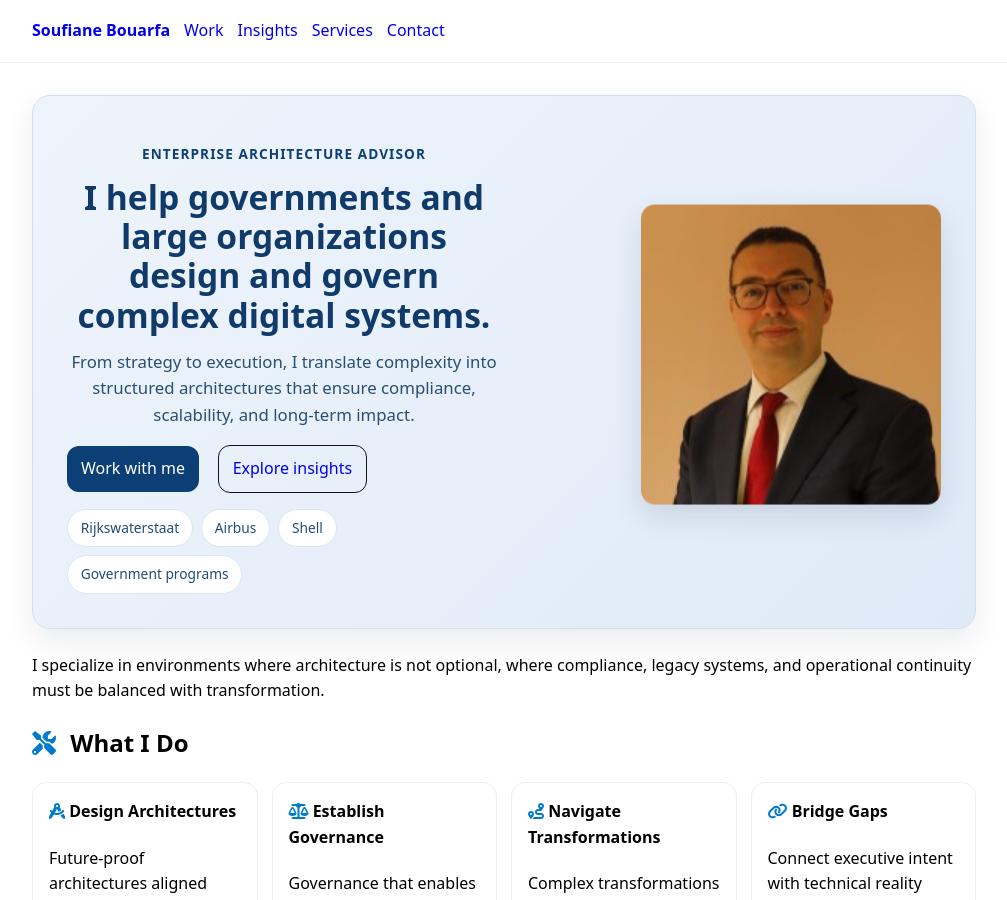
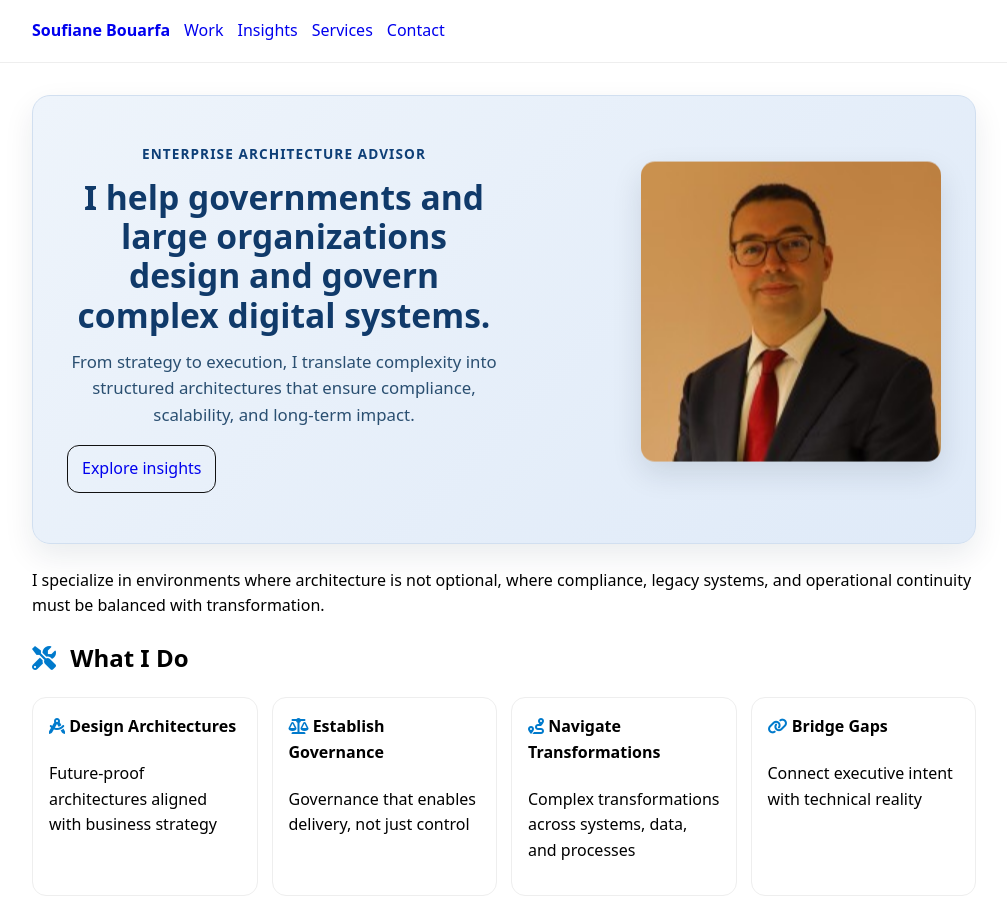
Before and after one commit to sbouarfa/soufianebouarfa.github.io, a Jekyll site: the page built from index.md, in a window 1280 px wide and 900 px high. Shown: the whole window, without its empty margins (136-1143 px from the left). Built offline with Jekyll 4.4.1, drawn with Linux system fonts in a browser that asks for light colours.

Commit message:
Simplify hero by removing CTA button and client badges

```diff
--- a/index.md
+++ b/index.md
@@ -9,14 +9,7 @@ summary: "I am Soufiane Bouarfa, an Enterprise and Solution Architect helping re
     <h1>I help governments and large organizations design and govern complex digital systems.</h1>
     <p>From strategy to execution, I translate complexity into structured architectures that ensure compliance, scalability, and long-term impact.</p>
     <div class="hero-actions" style="margin-bottom: 1rem;">
-      <a class="btn btn-primary" href="/contact/">Work with me</a>
       <a class="btn" href="/insights/">Explore insights</a>
-    </div>
-    <div class="hero-badges">
-      <span>Rijkswaterstaat</span>
-      <span>Airbus</span>
-      <span>Shell</span>
-      <span>Government programs</span>
     </div>
   </div>
   <div class="wow-right">
```
